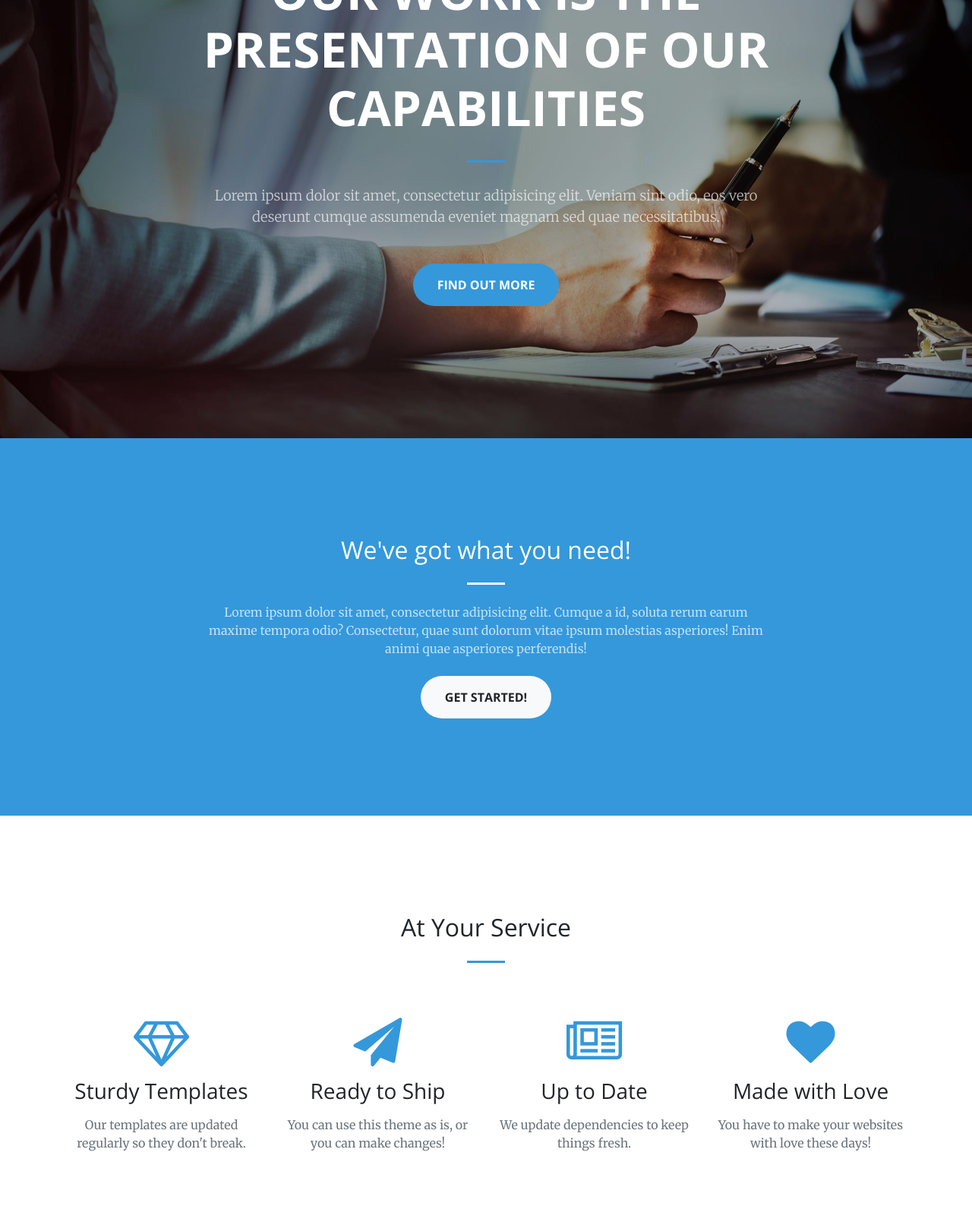
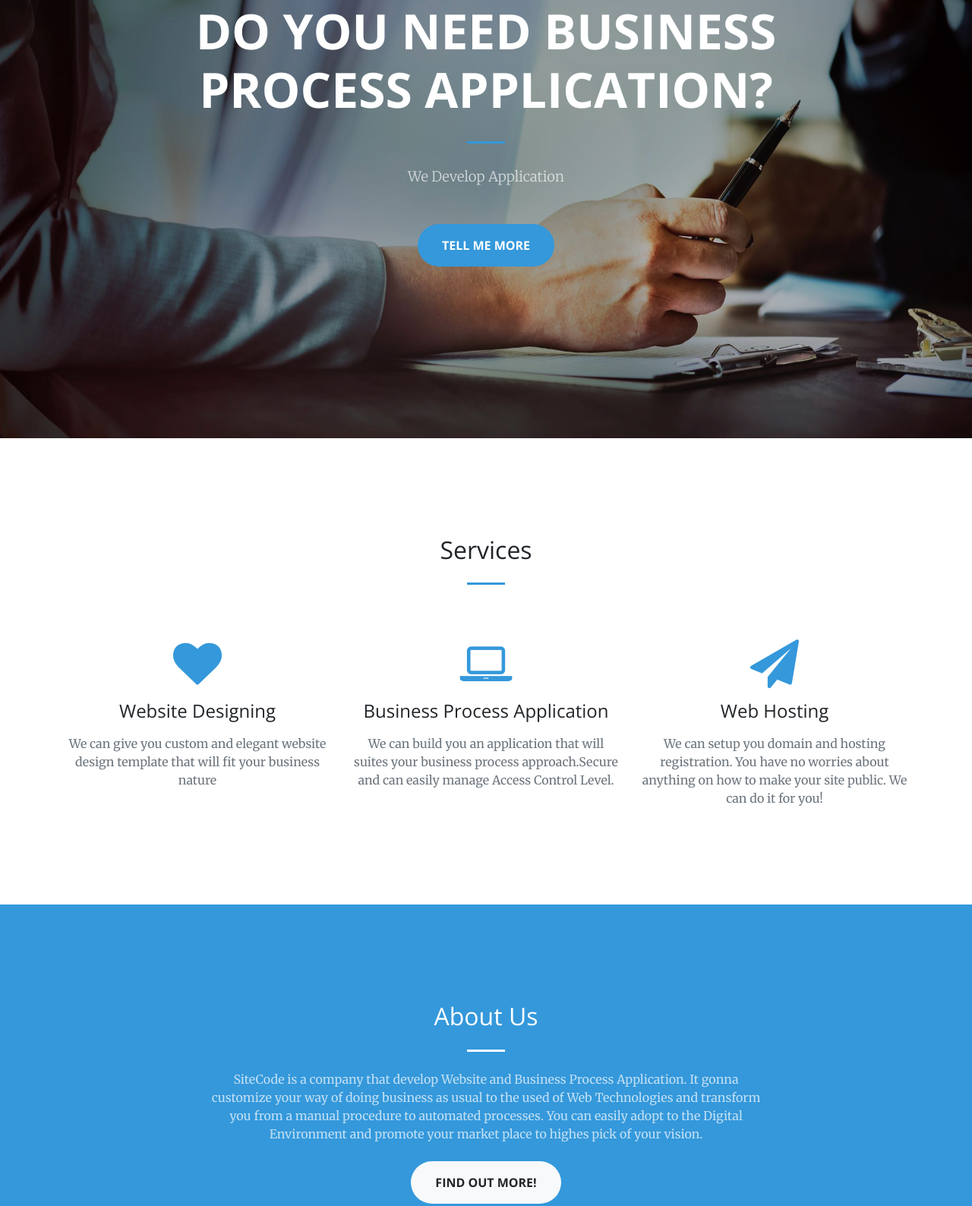
Before and after one commit to kelervcav/company-website-sample, a plain HTML site: page index.html in a window 1280 px wide. Shown: the part 223-1811 px from the top of the page at 76% size. Drawn offline with nearby package versions, Linux system fonts and the light colour scheme.

Commit message:
Added a carousel to the header section. Addjusted every section of the site.

```diff
--- a/css/creative.css
+++ b/css/creative.css
@@ -310,3 +310,7 @@ header.masthead p {
 .btn-primary:active, .btn-primary:focus {
   box-shadow: 0 0 0 0.2rem rgba(52, 152, 219, 0.9) !important;
 }
+
+.copyright {
+  background: #212529;
+}
--- a/index.html
+++ b/index.html
@@ -38,10 +38,10 @@
         <div class="collapse navbar-collapse" id="navbarResponsive">
           <ul class="navbar-nav ml-auto">
             <li class="nav-item">
-              <a class="nav-link js-scroll-trigger" href="#about">About</a>
+              <a class="nav-link js-scroll-trigger" href="#services">Services</a>
             </li>
             <li class="nav-item">
-              <a class="nav-link js-scroll-trigger" href="#services">Services</a>
+              <a class="nav-link js-scroll-trigger" href="#about">About</a>
             </li>
             <li class="nav-item">
               <a class="nav-link js-scroll-trigger" href="#portfolio">Portfolio</a>
@@ -57,71 +57,99 @@
     <header class="masthead text-center text-white d-flex">
       <div class="container my-auto">
         <div class="row">
+          <div class="carousel slide" data-ride="carousel">
+
+            <div class="carousel-inner">
+              <div class="carousel-item active">
                 <div class="col-lg-10 mx-auto">
                   <h1 class="text-uppercase">
-              <strong>Our Work is the Presentation of our Capabilities</strong>
+                    <strong>Do you need a company website?</strong>
                   </h1>
                   <hr>
                 </div>
                 <div class="col-lg-8 mx-auto">
-            <p class="text-faded mb-5">Lorem ipsum dolor sit amet, consectetur adipisicing elit. Veniam sint odio, eos vero deserunt cumque assumenda eveniet magnam sed quae necessitatibus.</p>
-            <a class="btn btn-primary btn-xl js-scroll-trigger" href="#about">Find Out More</a>
+                  <p class="text-faded mb-5">We Design</p>
+                  <a class="btn btn-primary btn-xl js-scroll-trigger" href="#services">Tell Me More</a>
+                </div>
+              </div>
+
+              <div class="carousel-item">
+                <div class="col-lg-10 mx-auto">
+                  <h1 class="text-uppercase">
+                    <strong>Do you need business process application?</strong>
+                  </h1>
+                  <hr>
+                </div>
+                <div class="col-lg-8 mx-auto">
+                  <p class="text-faded mb-5">We Develop Application</p>
+                  <a class="btn btn-primary btn-xl js-scroll-trigger" href="#services">Tell Me More</a>
+                </div>
+              </div>
+
+              <div class="carousel-item">
+                <div class="col-lg-10 mx-auto">
+                  <h1 class="text-uppercase">
+                    <strong>Do you want secure web app?</strong>
+                  </h1>
+                  <hr>
+                </div>
+                <div class="col-lg-8 mx-auto">
+                  <p class="text-faded mb-5">We can do it</p>
+                  <a class="btn btn-primary btn-xl js-scroll-trigger" href="#services">Tell Me More</a>
+                </div>
+              </div>
+
+            </div>
+
           </div>
         </div>
       </div>
     </header>
 
-    <section class="bg-primary" id="about">
-      <div class="container">
-        <div class="row">
-          <div class="col-lg-8 mx-auto text-center">
-            <h2 class="section-heading text-white">We've got what you need!</h2>
-            <hr class="light my-4">
-            <p class="text-faded mb-4">Lorem ipsum dolor sit amet, consectetur adipisicing elit. Cumque a id, soluta rerum earum maxime tempora odio? Consectetur, quae sunt dolorum vitae ipsum molestias asperiores! Enim animi quae asperiores perferendis!</p>
-            <a class="btn btn-light btn-xl js-scroll-trigger" href="#services">Get Started!</a>
-          </div>
-        </div>
-      </div>
-    </section>
-
     <section id="services">
       <div class="container">
         <div class="row">
           <div class="col-lg-12 text-center">
-            <h2 class="section-heading">At Your Service</h2>
+            <h2 class="section-heading">Services</h2>
             <hr class="my-4">
           </div>
         </div>
       </div>
       <div class="container">
         <div class="row">
-          <div class="col-lg-3 col-md-6 text-center">
+          <div class="col-lg-4 col-md-4 text-center">
             <div class="service-box mt-5 mx-auto">
-              <i class="fa fa-4x fa-diamond text-primary mb-3 sr-icons"></i>
-              <h3 class="mb-3">Sturdy Templates</h3>
-              <p class="text-muted mb-0">Our templates are updated regularly so they don't break.</p>
+              <i class="fa fa-4x fa-heart text-primary mb-3 sr-icons"></i>
+              <h4 class="mb-3">Website Designing</h4>
+              <p class="text-muted mb-0">We can give you custom and elegant website design template that will fit your business nature</p>
             </div>
           </div>
-          <div class="col-lg-3 col-md-6 text-center">
+          <div class="col-lg-4 col-md-4 text-center">
+            <div class="service-box mt-5 mx-auto">
+              <i class="fa fa-4x fa-laptop text-primary mb-3 sr-icons"></i>
+              <h4 class="mb-3">Business Process Application</h4>
+              <p class="text-muted mb-0">We can build you an application that will suites your business process approach.Secure and can easily manage Access Control Level.</p>
+            </div>
+          </div>
+          <div class="col-lg-4 col-md-4 text-center">
             <div class="service-box mt-5 mx-auto">
               <i class="fa fa-4x fa-paper-plane text-primary mb-3 sr-icons"></i>
-              <h3 class="mb-3">Ready to Ship</h3>
-              <p class="text-muted mb-0">You can use this theme as is, or you can make changes!</p>
+              <h4 class="mb-3">Web Hosting</h4>
+              <p class="text-muted mb-0">We can setup you domain and hosting registration. You have no worries about anything on how to make your site public. We can do it for you!</p>
             </div>
           </div>
-          <div class="col-lg-3 col-md-6 text-center">
-            <div class="service-box mt-5 mx-auto">
-              <i class="fa fa-4x fa-newspaper-o text-primary mb-3 sr-icons"></i>
-              <h3 class="mb-3">Up to Date</h3>
-              <p class="text-muted mb-0">We update dependencies to keep things fresh.</p>
         </div>
       </div>
-          <div class="col-lg-3 col-md-6 text-center">
-            <div class="service-box mt-5 mx-auto">
-              <i class="fa fa-4x fa-heart text-primary mb-3 sr-icons"></i>
-              <h3 class="mb-3">Made with Love</h3>
-              <p class="text-muted mb-0">You have to make your websites with love these days!</p>
-            </div>
+    </section>
+
+    <section class="bg-primary" id="about">
+      <div class="container">
+        <div class="row">
+          <div class="col-lg-8 mx-auto text-center">
+            <h2 class="section-heading text-white">About Us</h2>
+            <hr class="light my-4">
+            <p class="text-faded mb-4">SiteCode is a company that develop Website and Business Process Application. It gonna customize your way of doing business as usual to the used of Web Technologies and transform you from a manual procedure to automated processes. You can easily adopt to the Digital Environment and promote your market place to highes pick of your vision.</p>
+            <a class="btn btn-light btn-xl js-scroll-trigger" href="#portfolio">Find Out More!</a>
           </div>
         </div>
       </div>
@@ -255,6 +283,12 @@
       </div>
     </section>
 
+    <div class="copyright py-4 text-center text-white">
+      <div class="container">
+        <small>© Your Website 2018. All Rights Reserved.</small>
+      </div>
+    </div>
+
     <!-- Bootstrap core JavaScript -->
     <script src="components/jquery/jquery.min.js"></script>
     <script src="components/bootstrap/js/bootstrap.bundle.min.js"></script>
```
Lines whose indentation alone changed are shown as unchanged.
